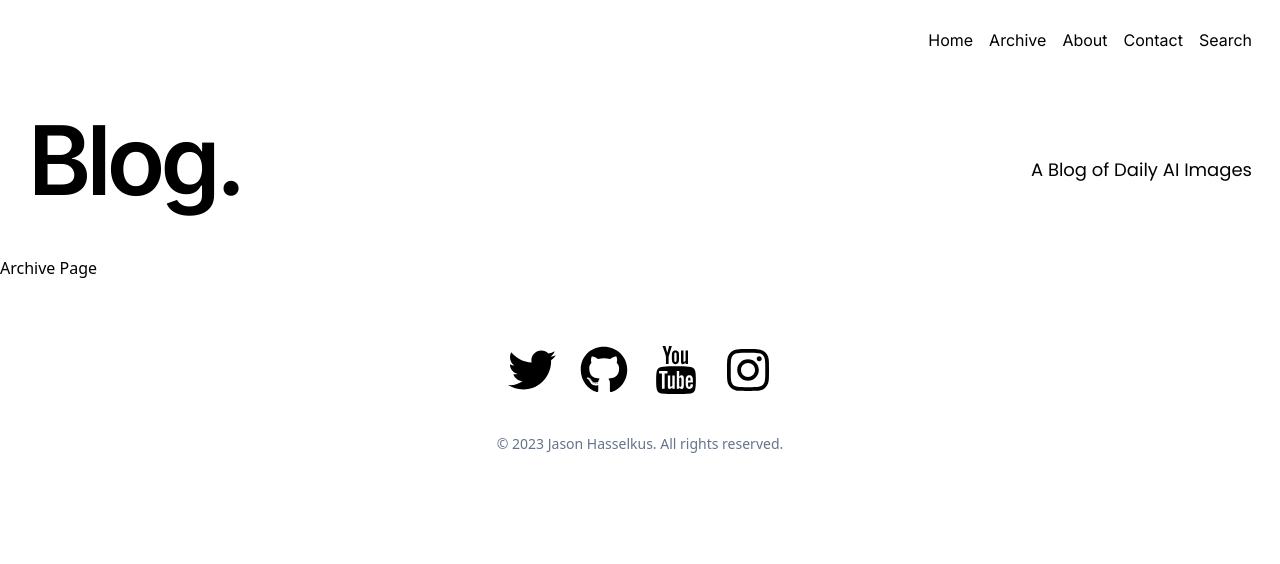
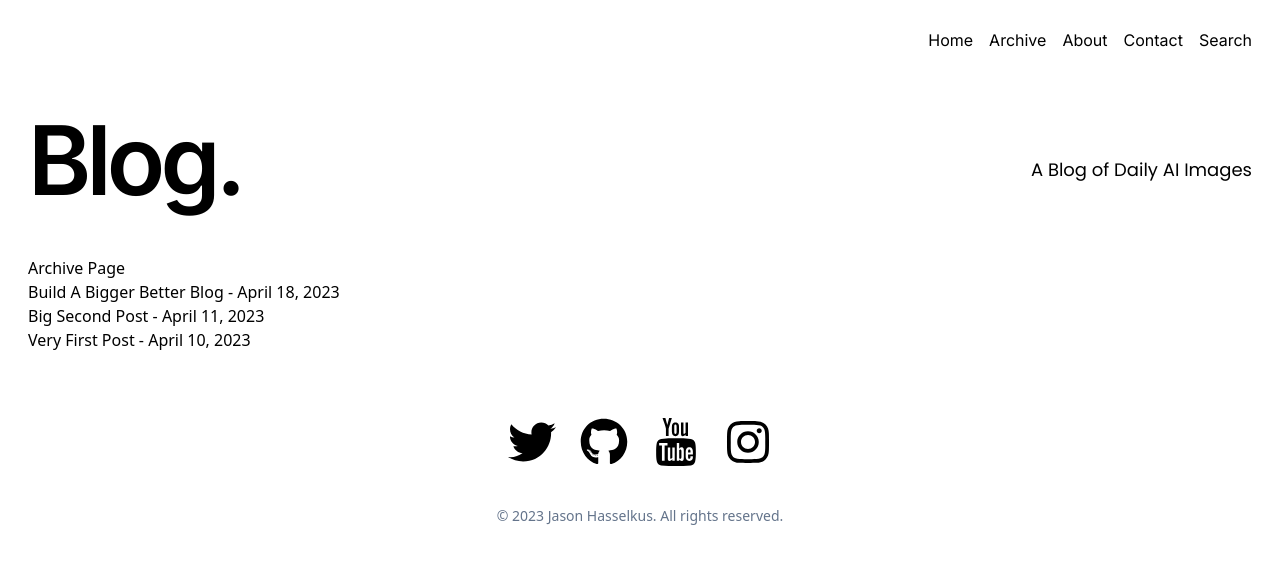
Before and after one commit to jasonhas/next-markdown-blog, a Next.js app: page /archive in a window 1280 px wide. Shown: the top 564 px of the page. Built offline with nearby package versions, Linux system fonts and the light colour scheme.

Commit message:
update css nav

```diff
--- a/app/archive/page.tsx
+++ b/app/archive/page.tsx
@@ -1,8 +1,17 @@
+import { getSortedPostsData } from '@/lib/posts'
+
 const Archive = () => {
+    const Posts = getSortedPostsData()
 
     return (
-        <section className="max-w-7xl mx-auto">
+        <section className="max-w-7xl mx-auto px-7">
         <h2>Archive Page</h2>
+        <ul>
+            {Posts.map(item => (
+                <li key={item.id}>
+                    <a href={`/posts/${item.id}`}>{item.title}</a> - {item.date} </li>
+            ))}
+        </ul>
         </section>
 
     )
--- a/app/components/Navbar.tsx
+++ b/app/components/Navbar.tsx
@@ -40,7 +40,7 @@ const Navbar = () => {
                             {
                                 Links.map((Link) => (
                                     <li key={Link.name} className='my-7 ml-4'>
-                                        <a href={Link.link} className=''>{Link.name}</a>
+                                        <a href={Link.link} className='hover:text-blue-500'>{Link.name}</a>
                                     </li>
                                 ))
                             }
```
